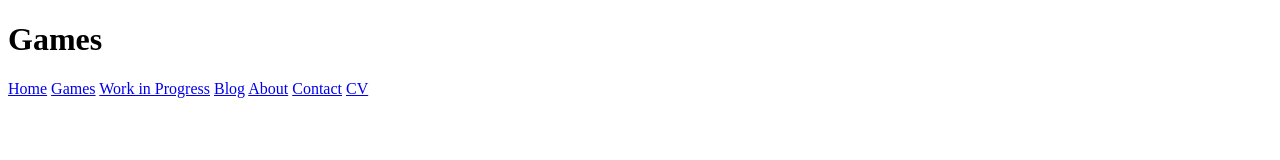
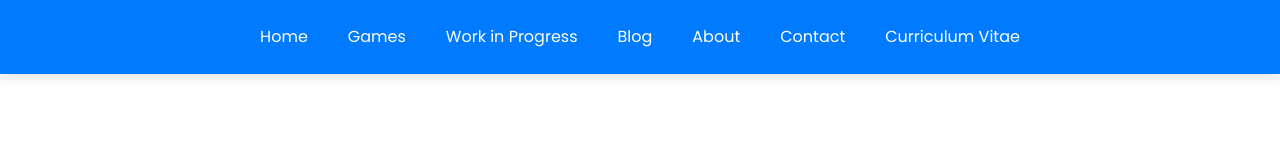
Before and after one commit to ShadowjGames/Adaptable_Design_2, a plain HTML site: page Games.html in a window 1280 px wide. Drawn offline with Linux system fonts and the light colour scheme.

Commit message:
Update Games.html

```diff
--- a/Games.html
+++ b/Games.html
@@ -1,19 +1,30 @@
 <!DOCTYPE html>
 <html lang="en">
+
 <head>
-    <meta charset="UTF-8">
-    <meta name="viewport" content="width=device-width, initial-scale=1.0">
-    <title>Portfolio - Games</title>
+    <meta charset="utf-8">
+    <meta name="viewport" content="width=device-width, initial-scale=1, shrink-to-fit=no">
+    <meta name="description" content="Professional portfolio showcasing web development and design projects.">
+    <meta name="author" content="Your Name">
+    <title>Portfolio | Your Name</title>
+
+    <!-- Bootstrap and Custom CSS -->
+    <link rel="stylesheet" href="CSS/Styles.css">
+    <link rel="stylesheet" href="https://cdnjs.cloudflare.com/ajax/libs/font-awesome/5.15.4/css/all.min.css">
+    <link href="https://fonts.googleapis.com/css2?family=Poppins:wght@300;400;600&display=swap" rel="stylesheet">
 </head>
-<body>
-    <h1>Games</h1>
 
+<body data-spy="scroll" data-target=".navbar" data-offset="40" id="home">
+
+    <!-- Navigation Section -->
+    <nav class="navbar">
+        <div class="container navbar-nav">
             <a href="index.html">Home</a>
             <a href="Games.html">Games</a>
             <a href="WorkinProgress.html">Work in Progress</a>
             <a href="Blog.html">Blog</a>
             <a href="About.html">About</a>
             <a href="Contact.html">Contact</a>
-    <a href="CV.html">CV</a>
-</body>
-</html>
+            <a href="CV.html">Curriculum Vitae</a>
+        </div>
+    </nav>
```
Lines whose indentation alone changed are shown as unchanged.
